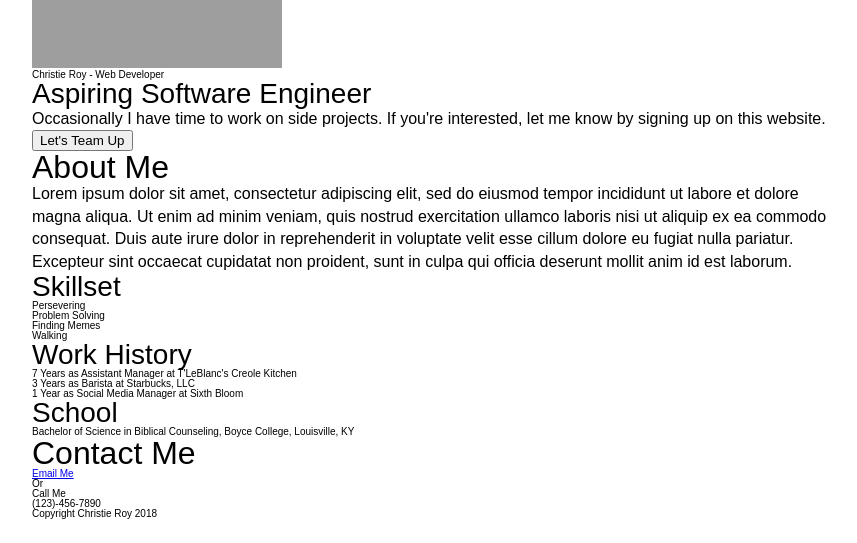
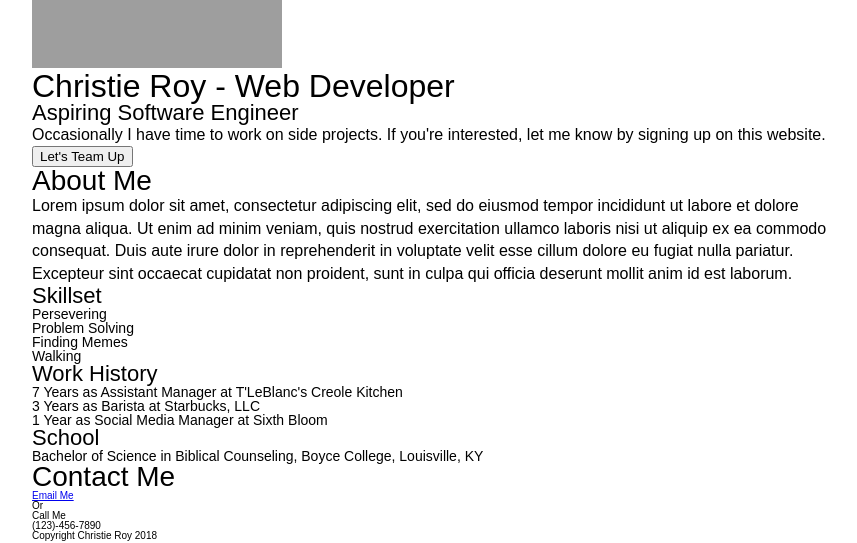
Before and after one commit to aretoodeetoo/FSW16-Resume, a plain HTML site: page index.html in a window 1280 px wide. Shown: the part 192-735 px from the top of the page, without its empty margins (208-1065 px from the left). Drawn offline with Linux system fonts and the light colour scheme; grey boxes are pictures that could not be loaded.

Commit message:
Edited global styles

```diff
--- a/less/global.less
+++ b/less/global.less
@@ -16,12 +16,16 @@ h1, h2, h3, h4, h5 {
   // color: @header-font-color;
 }
 
-h2 {
+h1 {
   font-size: 3.2rem;
 }
 
+h2 {
+  font-size: 2.8rem;
+}
+
 h3 {
-  font-size: 2.8rem;
+  font-size: 2.2rem;
 }
 
 p {
@@ -34,3 +38,7 @@ p {
   width: 100%;
   margin: 0 auto;
 }
+
+ul {
+  font-size: 1.4rem;
+}
```
Also changed, not shown: css/index.css.
